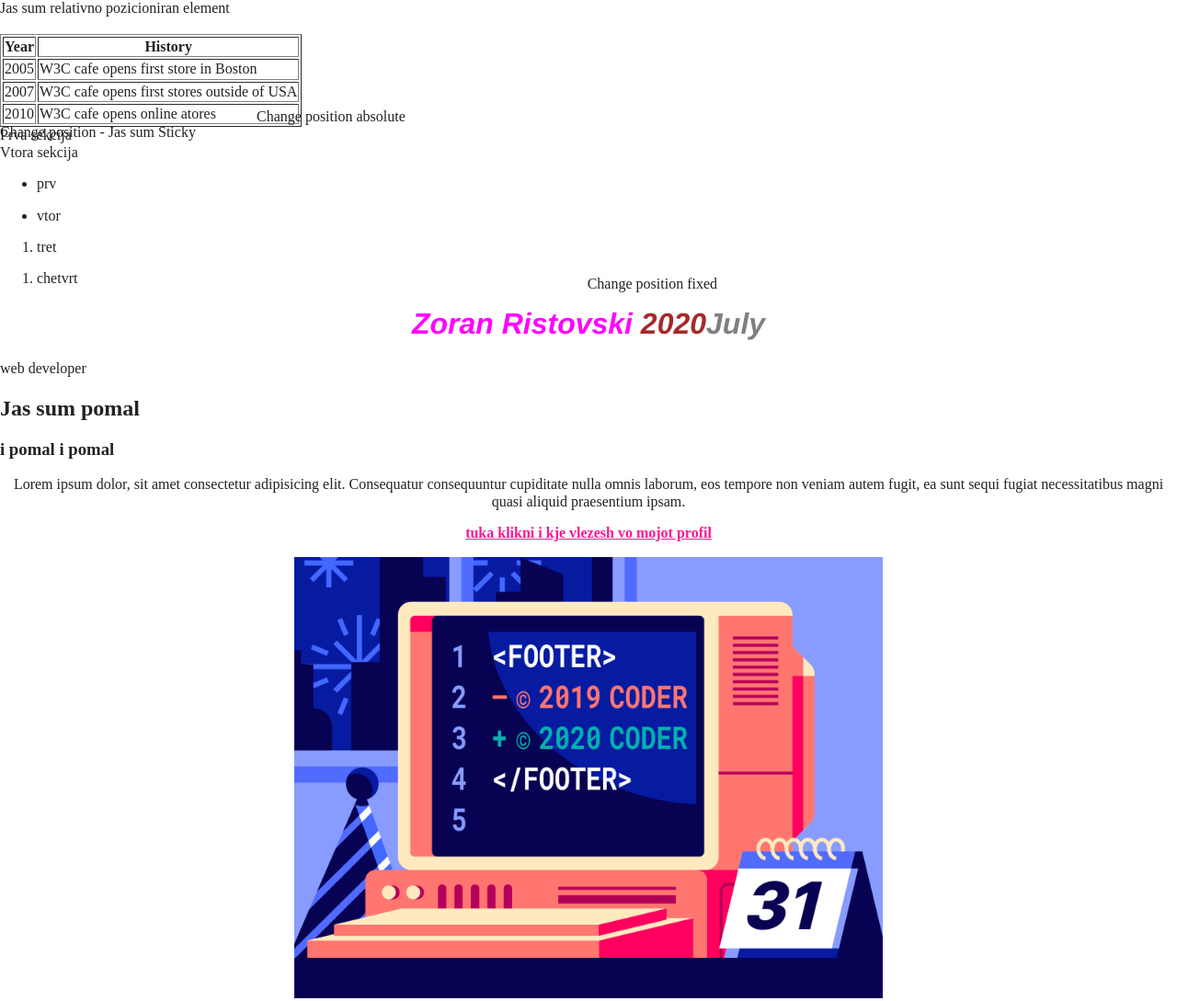
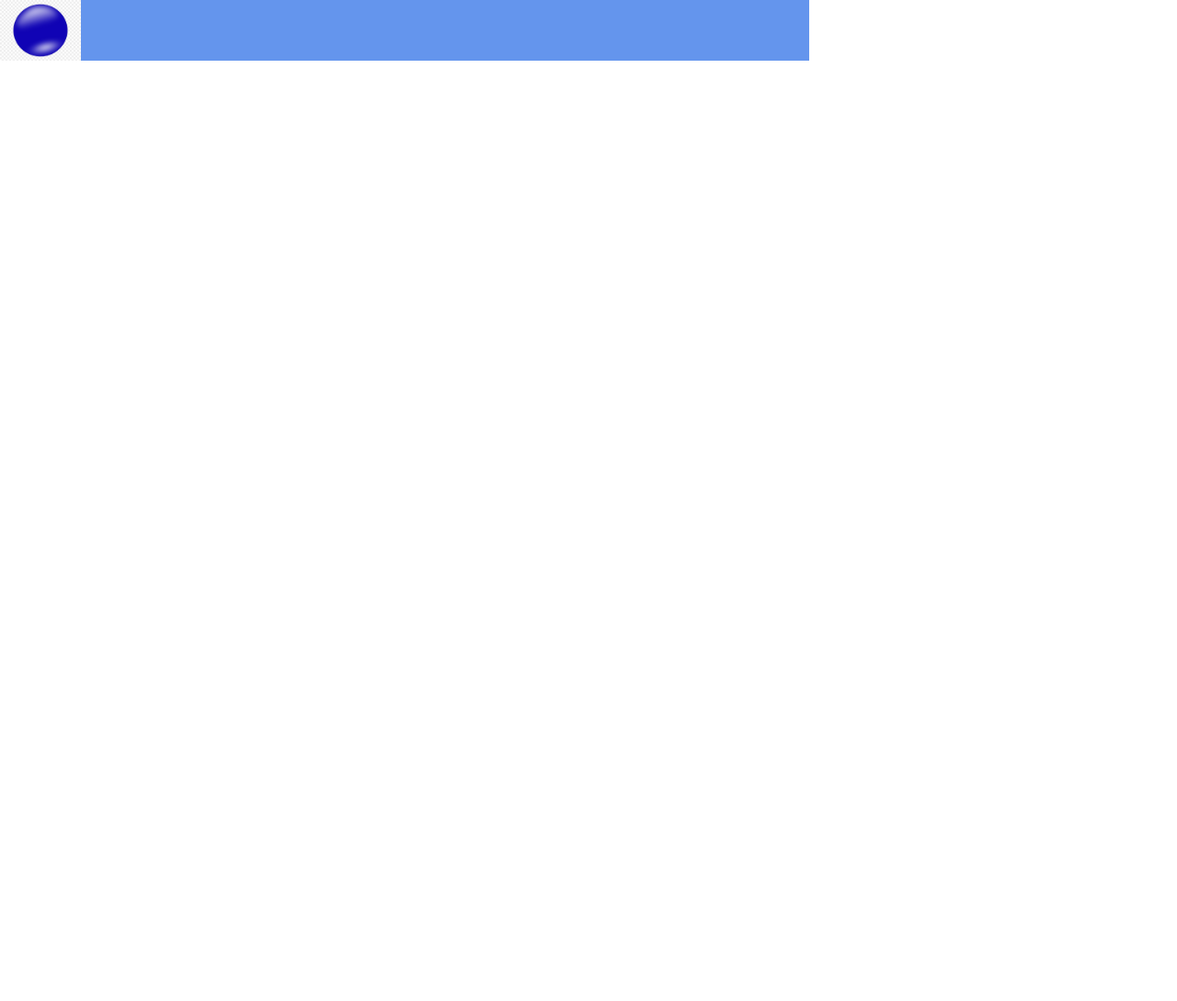
Before and after one commit to zoranrist/doma_na_golemiot, a website built with Parcel: page index.html in a window 1280 px wide. Shown: the top 1089 px of the page at 92% size. After the commit the page ends 800 px from the top, so only its background shows below. Built offline with nearby package versions, Linux system fonts and the light colour scheme.

Commit message:
praktichna_rabota_header

```diff
--- a/css/first.css
+++ b/css/first.css
@@ -1,4 +1,22 @@
-h1 {
+header {
+  width: 100%;
+  margin-top: 0px;
+  margin-left: 0px;
+  margin-right: 0px;
+}
+
+#first_section_inline_element {
+  position: fixed;
+  display: inline;
+  background-color: cornflowerblue;
+}
+
+/* #prva_sekcija {
+  background-color: blue;
+  width: 100%;
+  display: inline-block;
+} */
+/* h1 {
   text-align: center;
   font-size: 24px;
   color: green;
@@ -40,7 +58,7 @@ h1 .inside .double-inside {
   font-weight: bold;
 } */
 
-a:active {
+/* a:active {
   font-weight: bold;
 }
 
@@ -52,7 +70,7 @@ input:required {
   color: aqua;
 } */
 
-#main a {
+/* #main a {
   font-weight: bold;
   color: deeppink;
 }
@@ -66,13 +84,13 @@ input:required {
 }
 
 /* Komentar */
-#firstID {
+/* #firstID {
   color: yellow;
-}
+} */
 
 /* #secondID {
   color: pink;
 } */
 
 /* Ctrl ? */
-/* 1:26 */
+/* 1:26  */
--- a/index.html
+++ b/index.html
@@ -24,10 +24,11 @@
 
   <body>
     <!-- Add your site or application content here -->
-    <header style="position:relative ;">
-      <div>Jas sum relativno pozicioniran element</div>
-      <div id="position_example_sticky"> Change position - Jas sum Sticky </div>
-      <table border="1">
+    <header>
+      <!-- <header style="position:relative ;"> -->
+      <!-- <div>Jas sum relativno pozicioniran element</div>
+      <div id="position_example_sticky"> Change position - Jas sum Sticky </div> -->
+      <!-- <table border="1">
         <tr>
           <th>Year</th>
           <th>History</th>
@@ -58,9 +59,19 @@
       </ol>
       <ol>
         <li>chetvrt</li>
-      </ol>
+      </ol> -->
+      <section id="first_section_inline_element">
+                  <article>
+            <img
+              src="./img/small_logo_1.png"
+              title="logo"
+              width="10%"
+              height="10%"
+            />
+          </article>
 
-      <h1
+      </section>
+      <!-- <h1
         class="first second inside double-inside"
         id="firstID"
         style="color: magenta"
@@ -69,17 +80,17 @@
         <span class="inside"
           >2020<strong class="double-inside">July</strong></span
         >
-      </h1>
+      </h1> -->
 
-      <p>web developer</p>
-      <h2>Jas sum pomal</h2>
+      <!-- <p>web developer</p>
+      <h2>Jas sum pomal</h2> -->
       <!-- Eve i za html eden komentar e takva e sintaksata na komentiranje -->
-      <h3>i pomal i pomal</h3>
+      <!-- <h3>i pomal i pomal</h3> -->
       <!-- pozicija: absolute -->
-      <div id="position-example">Change position absolute</div>
-      <div id="position_example_fixed">Change position fixed</div>
-    </header style="position: relative";>
-
+      <!-- <div id="position-example">Change position absolute</div>
+      <div id="position_example_fixed">Change position fixed</div> -->
+      <!-- </header style="position: relative";> -->
+    <!-- </header>
     <main id="main" style="text-align: center">
       <p>
         Lorem ipsum dolor, sit amet consectetur adipisicing elit. Consequatur
@@ -99,7 +110,7 @@
       />
     </main>
     <a href="/second.html">Go to second page</a>
-    <footer style="text-align: center; display: inline-block;">
+    <footer style="text-align: center; display: inline-block">
       <div style="width: 100px; display: inline-block">
         <h2>My social networks</h2>
         <ul>
@@ -120,7 +131,7 @@
     <p>Hello world! This is HTML5 Boilerplate.</p>
     <script src="js/vendor/modernizr-3.11.2.min.js"></script>
     <script src="js/plugins.js"></script>
-    <script src="js/main.js"></script>
+    <script src="js/main.js"></script> -->
 
     <!-- Google Analytics: change UA-XXXXX-Y to be your site's ID. -->
     <script>
```
Also changed, not shown: img/small_logo_1.png (added).
